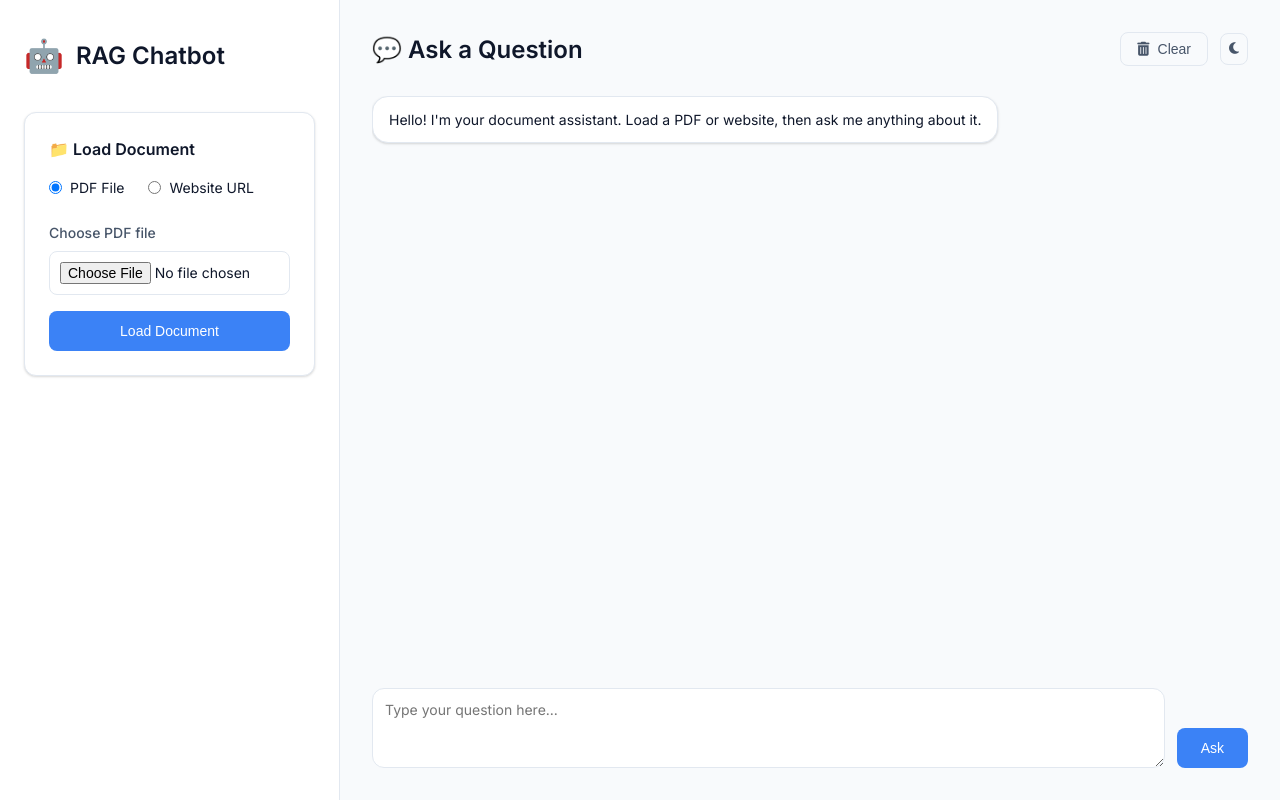
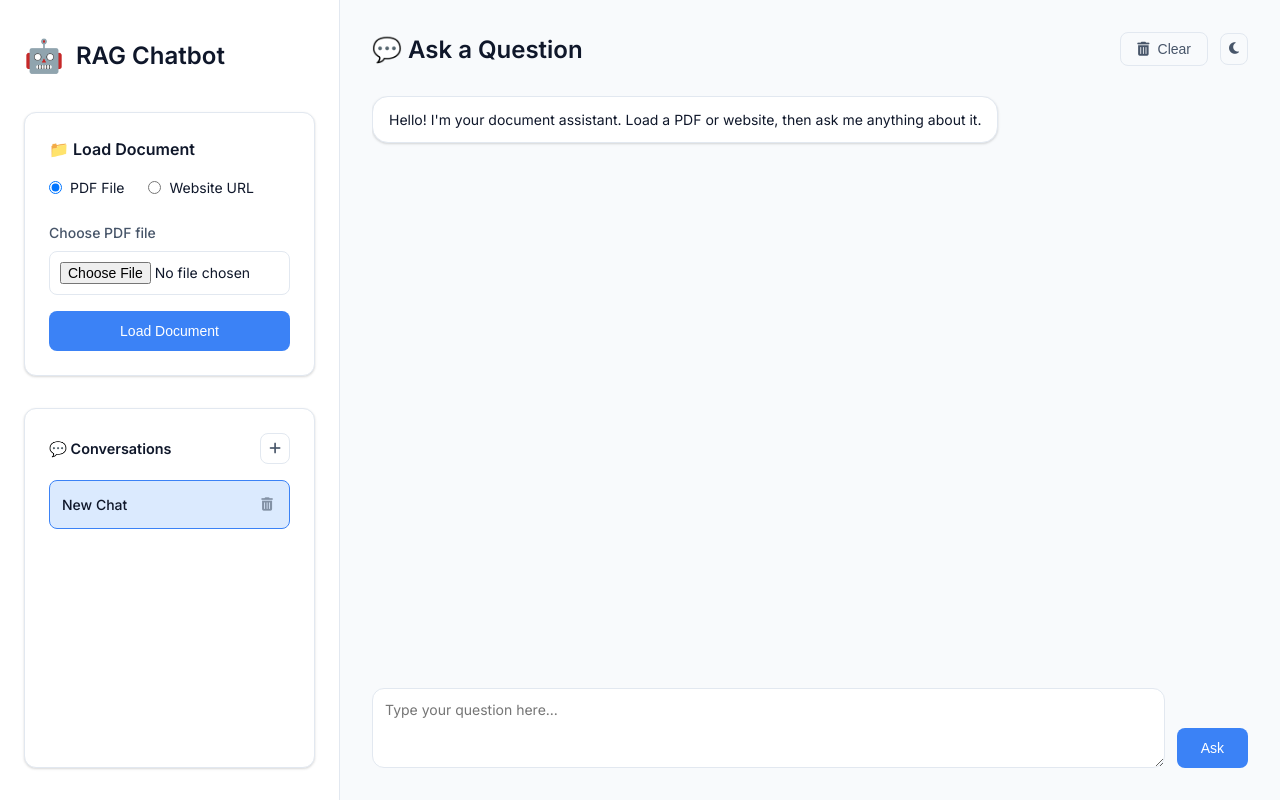
Before and after one commit to Sakshi-Dodke/RAG-Chatbot, a Flask app: page / in a window 1280 px wide. Run offline with Flask 3, Linux system fonts and the light colour scheme.

Commit message:
Add conversation history

```diff
--- a/static/script.js
+++ b/static/script.js
@@ -1,3 +1,151 @@
+// ========== Conversation Management ==========
+let currentConversationId = null;
+
+// Load conversations from localStorage
+function loadConversations() {
+    const stored = localStorage.getItem('rag_conversations');
+    if (!stored) return [];
+    return JSON.parse(stored);
+}
+
+function saveConversations(conversations) {
+    localStorage.setItem('rag_conversations', JSON.stringify(conversations));
+}
+
+function getCurrentConversation() {
+    const convs = loadConversations();
+    if (!currentConversationId) return null;
+    return convs.find(c => c.id === currentConversationId);
+}
+
+function updateConversationTitle(conversation) {
+    // Use first user message as title, else "New Chat"
+    const firstUserMsg = conversation.messages.find(m => m.role === 'user');
+    conversation.title = firstUserMsg ? firstUserMsg.content.substring(0, 30) : 'New Chat';
+    if (conversation.title.length === 30) conversation.title += '…';
+    return conversation;
+}
+
+function addMessageToCurrentChat(role, content) {
+    const convs = loadConversations();
+    let conv = convs.find(c => c.id === currentConversationId);
+    if (!conv) {
+        // Create new conversation if none exists
+        conv = {
+            id: Date.now().toString(),
+            title: 'New Chat',
+            messages: []
+        };
+        convs.push(conv);
+        currentConversationId = conv.id;
+    }
+    conv.messages.push({ role, content });
+    updateConversationTitle(conv);
+    saveConversations(convs);
+    renderConversationsList();
+}
+
+function renderConversationsList() {
+    const convs = loadConversations();
+    const listDiv = document.getElementById('conversationsList');
+    listDiv.innerHTML = '';
+    convs.forEach(conv => {
+        const item = document.createElement('div');
+        item.className = `conversation-item ${conv.id === currentConversationId ? 'active' : ''}`;
+        item.dataset.id = conv.id;
+
+        const titleSpan = document.createElement('span');
+        titleSpan.className = 'conversation-title';
+        titleSpan.textContent = conv.title;
+        titleSpan.title = conv.title;
+
+        const deleteBtn = document.createElement('button');
+        deleteBtn.className = 'delete-conversation';
+        deleteBtn.innerHTML = '<i class="fas fa-trash-alt"></i>';
+        deleteBtn.title = 'Delete chat';
+        deleteBtn.addEventListener('click', (e) => {
+            e.stopPropagation();
+            deleteConversation(conv.id);
+        });
+
+        item.appendChild(titleSpan);
+        item.appendChild(deleteBtn);
+
+        item.addEventListener('click', () => switchConversation(conv.id));
+        listDiv.appendChild(item);
+    });
+}
+
+function switchConversation(id) {
+    const convs = loadConversations();
+    const conv = convs.find(c => c.id === id);
+    if (!conv) return;
+    currentConversationId = id;
+    renderConversationsList();
+    loadMessagesIntoChat(conv.messages);
+}
+
+function loadMessagesIntoChat(messages) {
+    const chatMessages = document.getElementById('chatMessages');
+    chatMessages.innerHTML = ''; // Clear existing
+    if (messages.length === 0) {
+        // Show welcome message
+        addMessageToUI("Hello! I'm your document assistant. Load a PDF or website, then ask me anything about it.", 'bot');
+    } else {
+        messages.forEach(msg => addMessageToUI(msg.content, msg.role));
+    }
+}
+
+function addMessageToUI(text, sender) {
+    const chatMessages = document.getElementById('chatMessages');
+    const messageDiv = document.createElement('div');
+    messageDiv.className = `message ${sender === 'user' ? 'user-message' : 'bot-message'}`;
+    const contentDiv = document.createElement('div');
+    contentDiv.className = 'message-content';
+    contentDiv.innerHTML = `<p>${text.replace(/\n/g, '<br>')}</p>`;
+    messageDiv.appendChild(contentDiv);
+    chatMessages.appendChild(messageDiv);
+    chatMessages.scrollTop = chatMessages.scrollHeight;
+}
+
+function deleteConversation(id) {
+    let convs = loadConversations();
+    convs = convs.filter(c => c.id !== id);
+    saveConversations(convs);
+    if (currentConversationId === id) {
+        // Switch to another conversation or create a new one
+        if (convs.length > 0) {
+            switchConversation(convs[0].id);
+        } else {
+            currentConversationId = null;
+            renderConversationsList();
+            // Clear chat area and show welcome
+            document.getElementById('chatMessages').innerHTML = '';
+            addMessageToUI("Hello! I'm your document assistant. Load a PDF or website, then ask me anything about it.", 'bot');
+        }
+    } else {
+        renderConversationsList();
+    }
+}
+
+function newConversation() {
+    // Clear current chat area
+    document.getElementById('chatMessages').innerHTML = '';
+    addMessageToUI("Hello! I'm your document assistant. Load a PDF or website, then ask me anything about it.", 'bot');
+    // Create new conversation with empty messages
+    const newId = Date.now().toString();
+    const newConv = {
+        id: newId,
+        title: 'New Chat',
+        messages: []
+    };
+    const convs = loadConversations();
+    convs.push(newConv);
+    saveConversations(convs);
+    currentConversationId = newId;
+    renderConversationsList();
+}
+
 // ========== Theme Toggle ==========
 const themeToggle = document.getElementById('themeToggle');
 const prefersDarkScheme = window.matchMedia('(prefers-color-scheme: dark)');
@@ -15,7 +163,6 @@ function setTheme(theme) {
     }
 }
 
-// Load saved theme
 const savedTheme = localStorage.getItem('theme');
 if (savedTheme === 'dark') {
     setTheme('dark');
@@ -36,8 +183,7 @@ themeToggle.addEventListener('click', () => {
     }
 });
 
-// ========== Existing code (unchanged) ==========
-// Toggle between PDF and URL inputs
+// ========== Document Upload (unchanged) ==========
 const sourceRadios = document.querySelectorAll('input[name="sourceType"]');
 const pdfDiv = document.getElementById('pdfInput');
 const urlDiv = document.getElementById('urlInput');
@@ -55,7 +201,6 @@ sourceRadios.forEach(radio => {
     });
 });
 
-// Load document
 const loadBtn = document.getElementById('loadBtn');
 
 loadBtn.addEventListener('click', async () => {
@@ -69,7 +214,6 @@ loadBtn.addEventListener('click', async () => {
             showStatus('Please select a PDF file.', 'error');
             return;
         }
-        // Convert file to base64
         const reader = new FileReader();
         reader.readAsDataURL(file);
         reader.onload = async () => {
@@ -90,10 +234,8 @@ loadBtn.addEventListener('click', async () => {
 
 async function sendLoad(payload) {
     showStatus('Loading document...', 'info');
-
     const controller = new AbortController();
     const timeoutId = setTimeout(() => controller.abort(), 60000);
-
     try {
         const response = await fetch('/load', {
             method: 'POST',
@@ -101,13 +243,10 @@ async function sendLoad(payload) {
             body: JSON.stringify(payload),
             signal: controller.signal
         });
-
         clearTimeout(timeoutId);
-
         const data = await response.json();
         if (response.ok && data.status === 'success') {
             showStatus(`✅ Document loaded! Created ${data.num_chunks} chunks.`, 'success');
-            // Removed the bot message from the chat
         } else {
             showStatus(`❌ Error: ${data.error || 'Unknown error'}`, 'error');
         }
@@ -132,25 +271,19 @@ function showStatus(message, type) {
     }
 }
 
-// Ask question
+// ========== Ask question (modified to store messages) ==========
 const askBtn = document.getElementById('askBtn');
 const questionInput = document.getElementById('question');
 const chatMessages = document.getElementById('chatMessages');
 
-// Add a message to the chat
-function addMessage(text, sender) {
-    const messageDiv = document.createElement('div');
-    messageDiv.className = `message ${sender === 'user' ? 'user-message' : 'bot-message'}`;
-    const contentDiv = document.createElement('div');
-    contentDiv.className = 'message-content';
-    contentDiv.innerHTML = `<p>${text.replace(/\n/g, '<br>')}</p>`;
-    messageDiv.appendChild(contentDiv);
-    chatMessages.appendChild(messageDiv);
-    // Scroll to bottom
-    chatMessages.scrollTop = chatMessages.scrollHeight;
+function addMessageToChat(text, sender) {
+    addMessageToUI(text, sender);
+    // Store in current conversation
+    if (sender === 'user' || sender === 'bot') {
+        addMessageToCurrentChat(sender, text);
+    }
 }
 
-// Add a loading indicator
 function addLoadingMessage() {
     const loadingDiv = document.createElement('div');
     loadingDiv.className = 'message bot-message';
@@ -171,20 +304,14 @@ function removeLoadingMessage() {
 askBtn.addEventListener('click', async () => {
     const question = questionInput.value.trim();
     if (!question) {
-        addMessage('Please enter a question.', 'bot');
+        addMessageToChat('Please enter a question.', 'bot');
         return;
     }
-
-    // Add user message to chat
-    addMessage(question, 'user');
+    addMessageToChat(question, 'user');
     questionInput.value = '';
-
-    // Add loading indicator
     addLoadingMessage();
-
     const controller = new AbortController();
     const timeoutId = setTimeout(() => controller.abort(), 60000);
-
     try {
         const response = await fetch('/ask', {
             method: 'POST',
@@ -193,27 +320,24 @@ askBtn.addEventListener('click', async () => {
             signal: controller.signal
         });
         clearTimeout(timeoutId);
-
         const data = await response.json();
         removeLoadingMessage();
-
         if (response.ok) {
-            addMessage(data.answer, 'bot');
+            addMessageToChat(data.answer, 'bot');
         } else {
-            addMessage(`Error: ${data.error || 'Unknown error'}`, 'bot');
+            addMessageToChat(`Error: ${data.error || 'Unknown error'}`, 'bot');
         }
     } catch (err) {
         clearTimeout(timeoutId);
         removeLoadingMessage();
         if (err.name === 'AbortError') {
-            addMessage('Request timed out. Please try again.', 'bot');
+            addMessageToChat('Request timed out. Please try again.', 'bot');
         } else {
-            addMessage(`Network error: ${err.message}`, 'bot');
+            addMessageToChat(`Network error: ${err.message}`, 'bot');
         }
     }
 });
 
-// Allow Enter to send (Shift+Enter for newline)
 questionInput.addEventListener('keydown', (e) => {
     if (e.key === 'Enter' && !e.shiftKey) {
         e.preventDefault();
@@ -221,13 +345,40 @@ questionInput.addEventListener('keydown', (e) => {
     }
 });
 
-// ========== Clear Chat Button ==========
+// ========== Clear Chat (modified) ==========
 const clearChatBtn = document.getElementById('clearChatBtn');
 
 function clearChat() {
-    // Keep only the initial bot welcome message
+    // Clear the current conversation's messages
+    const convs = loadConversations();
+    const conv = convs.find(c => c.id === currentConversationId);
+    if (conv) {
+        conv.messages = [];
+        updateConversationTitle(conv);
+        saveConversations(convs);
+    }
+    // Clear UI
     chatMessages.innerHTML = '';
-    addMessage("Hello! I'm your document assistant. Load a PDF or website, then ask me anything about it.", 'bot');
+    addMessageToChat("Hello! I'm your document assistant. Load a PDF or website, then ask me anything about it.", 'bot');
+    renderConversationsList();
 }
+clearChatBtn.addEventListener('click', clearChat);
 
-clearChatBtn.addEventListener('click', clearChat);
+// ========== New Chat Button ==========
+const newChatBtn = document.getElementById('newChatBtn');
+newChatBtn.addEventListener('click', () => {
+    newConversation();
+});
+
+// ========== Initialize ==========
+// Load or create initial conversation
+let convs = loadConversations();
+if (convs.length === 0) {
+    newConversation();
+} else {
+    // Select the most recent conversation (the last one)
+    const last = convs[convs.length - 1];
+    currentConversationId = last.id;
+    renderConversationsList();
+    loadMessagesIntoChat(last.messages);
+}
--- a/static/style.css
+++ b/static/style.css
@@ -405,3 +405,78 @@ input[type="file"]:focus, input[type="text"]:focus {
         align-self: flex-start;
     }
 }
+/* Conversations panel */
+.conversations-card {
+    flex: 1;
+    display: flex;
+    flex-direction: column;
+    overflow: hidden;
+}
+
+.conversations-header {
+    display: flex;
+    justify-content: space-between;
+    align-items: center;
+    margin-bottom: 1rem;
+}
+
+.conversations-header h3 {
+    font-size: 0.9rem;
+    font-weight: 600;
+    margin: 0;
+}
+
+.conversations-list {
+    flex: 1;
+    overflow-y: auto;
+    max-height: 300px;
+}
+
+.conversation-item {
+    display: flex;
+    align-items: center;
+    justify-content: space-between;
+    padding: 0.75rem;
+    margin-bottom: 0.5rem;
+    background: var(--bg-sidebar);
+    border: 1px solid var(--border-color);
+    border-radius: 0.5rem;
+    cursor: pointer;
+    transition: all 0.2s;
+}
+
+.conversation-item:hover {
+    background: var(--accent-light);
+    border-color: var(--accent);
+}
+
+.conversation-item.active {
+    background: var(--accent-light);
+    border-color: var(--accent);
+}
+
+.conversation-title {
+    flex: 1;
+    font-size: 0.875rem;
+    font-weight: 500;
+    color: var(--text-primary);
+    white-space: nowrap;
+    overflow: hidden;
+    text-overflow: ellipsis;
+}
+
+.delete-conversation {
+    background: none;
+    border: none;
+    color: var(--text-secondary);
+    cursor: pointer;
+    padding: 0.25rem;
+    border-radius: 0.25rem;
+    opacity: 0.6;
+    transition: opacity 0.2s;
+}
+
+.delete-conversation:hover {
+    opacity: 1;
+    color: var(--error);
+}
--- a/templates/index.html
+++ b/templates/index.html
@@ -44,6 +44,19 @@
                 <button id="loadBtn" class="btn-primary">Load Document</button>
                 <div id="loadStatus" class="status-message"></div>
             </div>
+
+            <!-- Conversation History -->
+            <div class="card conversations-card">
+                <div class="conversations-header">
+                    <h3>💬 Conversations</h3>
+                    <button id="newChatBtn" class="btn-icon" title="New chat">
+                        <i class="fas fa-plus"></i>
+                    </button>
+                </div>
+                <div class="conversations-list" id="conversationsList">
+                    <!-- List of previous chats will appear here -->
+                </div>
+            </div>
         </aside>
 
         <!-- Main chat area -->
@@ -51,7 +64,6 @@
             <div class="chat-header">
                 <div class="header-left">
                     <h2>💬 Ask a Question</h2>
-
                 </div>
                 <div class="header-actions">
                     <button id="clearChatBtn" class="btn-secondary" title="Clear chat">
```
